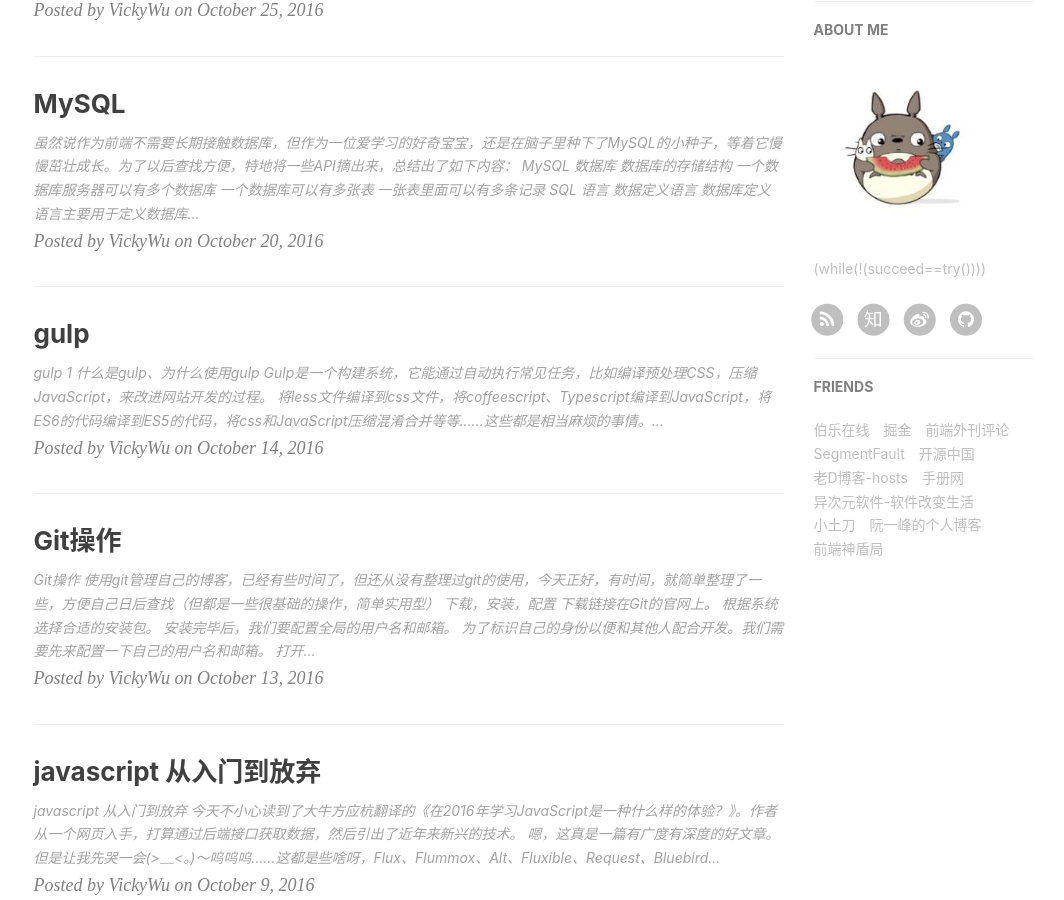
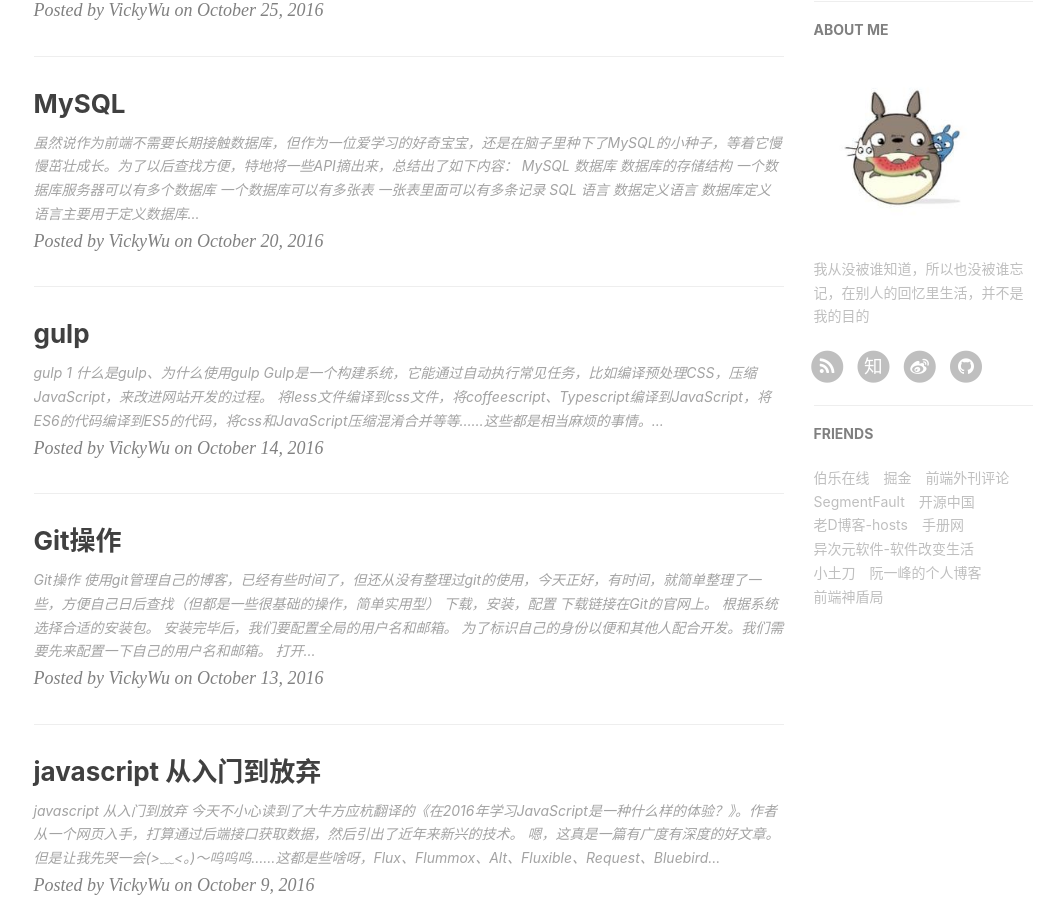
Before and after one commit to wuhongshan/wuhongshan.github.io, a Jekyll site: the page built from index.html, in a window 1280 px wide and 900 px high, scrolled down 564 px. Shown: the whole window, without its empty margins (134-1198 px from the left). Built offline with Jekyll 4.4.1, drawn with Linux system fonts in a browser that asks for light colours; nearby versions of some CDN libraries; the list of posts is cut into pages by our own code; comment, search, counter and statistics services are not loaded.

Commit message:
更改配置

```diff
--- a/_config.yml
+++ b/_config.yml
@@ -69,7 +69,7 @@
 
 # Sidebar settings
 sidebar: true                           # whether or not using Sidebar.
-sidebar-about-description: "(while(!(succeed==try())))"
+sidebar-about-description: "我从没被谁知道，所以也没被谁忘记，在别人的回忆里生活，并不是我的目的"
 sidebar-avatar: /img/avatar-head.jpg      # use absolute URL, seeing it's used in both `/` and `/about/`
 
 
```
Also changed, not shown: README.md.
